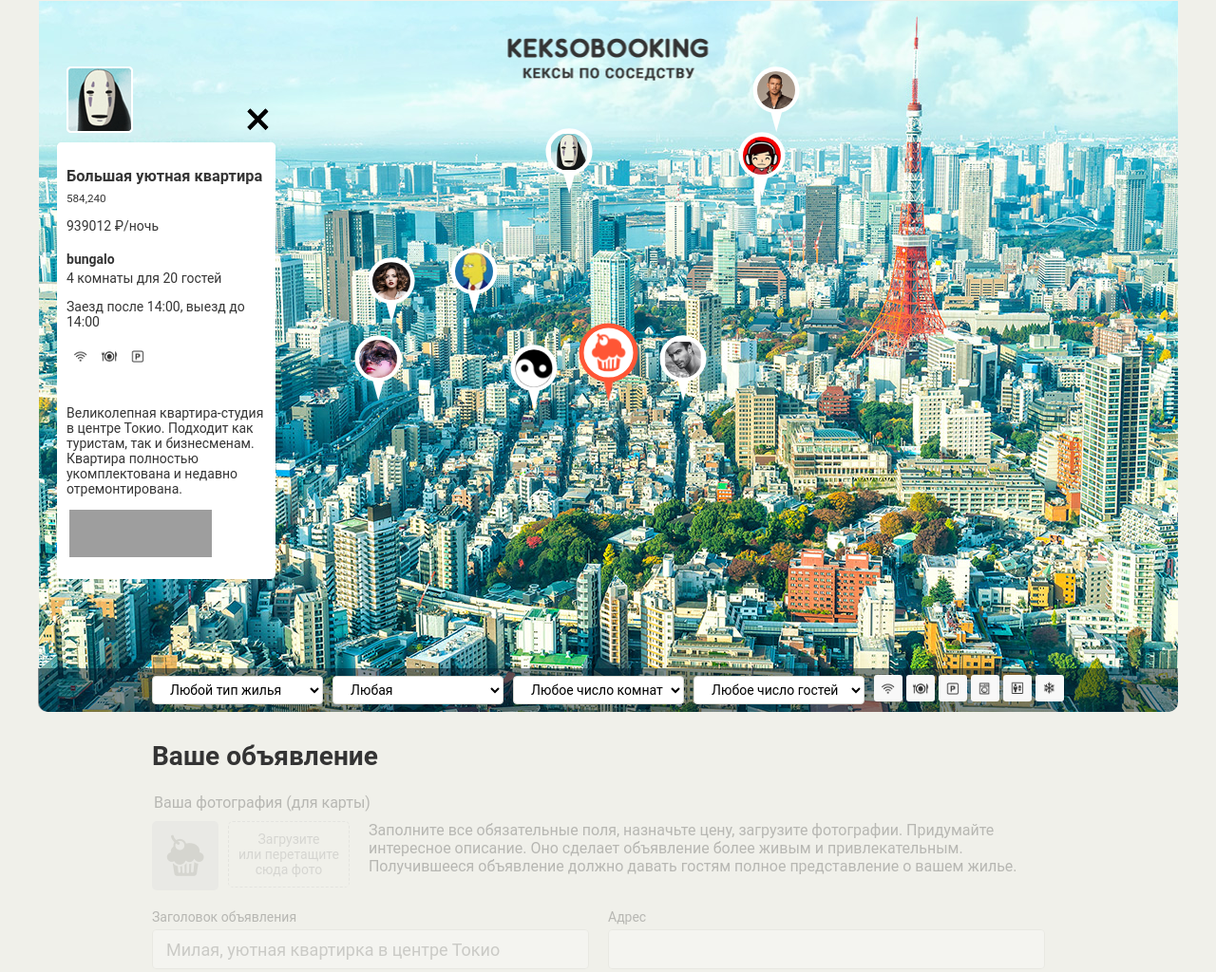
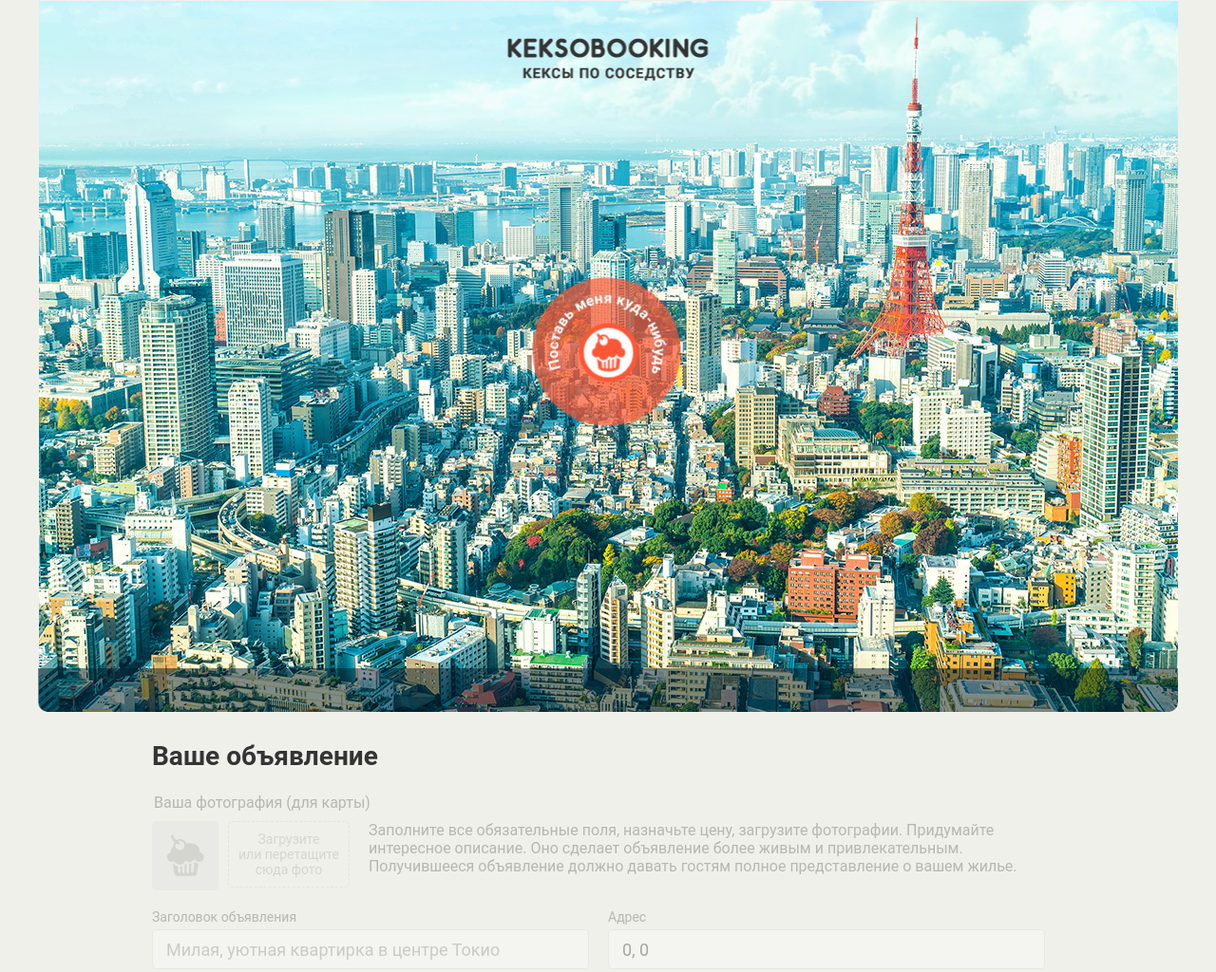
Before and after one commit to Alt0Z/257127-keksobooking, a website: page index.html in a window 1280 px wide. Shown: the top 1024 px of the page at 95% size. Drawn offline with Linux system fonts and the light colour scheme; grey boxes are pictures that could not be loaded.

Commit message:
added function for realised of page, address string, similar offers

```diff
--- a/js/map.js
+++ b/js/map.js
@@ -11,6 +11,8 @@ var MIN_LOCATION_Y = 150;
 var MAX_LOCATION_Y = 500;
 var PIN_WIDTH = 50;
 var PIN_HEIGHT = 70;
+var MAIN_PIN_WIDTH = 40;
+var MAIN_PIN_HEIGHT = 44;
 var AVATAR_SIZE = 40;
 var PHOTO_SIZE = 50;
 
@@ -90,25 +92,25 @@ generateOffers(8);
 
 var map = document.querySelector('.map');
 
-var pinTemplate = document.querySelector('template').content;
+var template = document.querySelector('template').content;
 var mapPins = document.querySelector('.map__pins');
-var mapOffers = document.querySelector('.map__filters-container');
 
 var renderPin = function (offers) {
-  var pinElement = pinTemplate.cloneNode(true);
+  var pinElement = template.cloneNode(true);
   var fragment = document.createDocumentFragment();
+
   for (var i = 0; i < offers.length; i++) {
-    var mapPin = document.createElement('button');
+    var buttonPin = document.createElement('button');
     var imagePin = document.createElement('img');
 
-    mapPin.className = 'map__pin';
-    mapPin.style.left = offers[i].location.x - PIN_WIDTH / 2 + 'px';
-    mapPin.style.top = offers[i].location.y - PIN_HEIGHT + 'px';
+    buttonPin.className = 'map__pin';
+    buttonPin.style.left = offers[i].location.x - PIN_WIDTH / 2 + 'px';
+    buttonPin.style.top = offers[i].location.y - PIN_HEIGHT + 'px';
     imagePin.src = offers[i].author.avatar;
     imagePin.width = AVATAR_SIZE;
     imagePin.height = AVATAR_SIZE;
-    mapPin.appendChild(imagePin);
-    pinElement.appendChild(mapPin);
+    buttonPin.appendChild(imagePin);
+    pinElement.appendChild(buttonPin);
     fragment.appendChild(pinElement);
   }
 
@@ -145,22 +147,71 @@ var renderCard = function (card) {
   popup.querySelector('.popup__avatar').src = card.author.avatar;
 
   var photoList = document.querySelector('.popup__pictures');
+  var photoElement;
   for (i = 0; i < card.offer.photos.length; i++) {
-    var photoElement = photoList.querySelector('li').cloneNode(true);
+    photoList.removeChild(photoList.firstChild);
+    photoElement = photoList.querySelector('li').cloneNode(true); // ТУТ ПРОБЛЕМА, ВОТ В ЭТОЙ СТРОЧКЕ
+
     photoList.appendChild(photoElement);
 
     photoElement.querySelector('img').style.width = PHOTO_SIZE + 'px';
     photoElement.querySelector('img').style.height = PHOTO_SIZE + 'px';
     photoElement.querySelector('img').src = card.offer.photos[i];
   }
-
+  hotelPhotos.sort(getRandomIndex);
   return popup;
 };
 
 var activateMap = function () {
   map.classList.remove('map--faded');
   mapPins.appendChild(renderPin(similarOffers));
-  map.insertBefore(renderCard(similarOffers[0]), mapOffers);
+  mapPins.querySelector('article').style.display = 'hidden';
 };
 
-activateMap();
+// Активация карты
+var mainPinButton = document.querySelector('.map__pin--main');
+var isFirstLaunch = map.classList.contains('map--faded');
+var address = document.querySelector('#address');
+address.value = '0, 0';
+
+function getCoords(pin) {
+  var box = pin.getBoundingClientRect();
+
+  return {
+    top: (box.top + pageYOffset) - MAIN_PIN_HEIGHT,
+    left: (box.left + pageXOffset) - MAIN_PIN_WIDTH / 2
+  };
+
+}
+
+var renderedPins = ['<img src="img/avatars/user00.png" width="40" height="40">',
+  '<img src="img/avatars/user01.png" width="40" height="40">',
+  '<img src="img/avatars/user02.png" width="40" height="40">',
+  '<img src="img/avatars/user03.png" width="40" height="40">',
+  '<img src="img/avatars/user04.png" width="40" height="40">',
+  '<img src="img/avatars/user05.png" width="40" height="40">',
+  '<img src="img/avatars/user06.png" width="40" height="40">',
+  '<img src="img/avatars/user07.png" width="40" height="40">',
+  '<img src="img/avatars/user08.png" width="40" height="40">'];
+
+var onMainPinUp = function () {
+  var pinX = (Math.round(getCoords(mainPinButton).left));
+  var pinY = (Math.round(getCoords(mainPinButton).top));
+  address.value = pinX + ', ' + pinY;
+
+  if (isFirstLaunch) {
+    activateMap();
+    mainPinButton.removeEventListener('mouseup', onMainPinUp);
+  }
+};
+
+var onClick = function (evt) {
+  for (var i = 0; i < renderedPins.length; i++) {
+    if (evt.path[0].outerHTML === renderedPins[i]) {
+      mapPins.insertBefore(renderCard(similarOffers[i - 1]), mapPins.lastChild);
+    }
+  }
+};
+
+mainPinButton.addEventListener('mouseup', onMainPinUp);
+document.addEventListener('click', onClick);
```
Also changed, not shown: index.html (+0 -1 lines).
